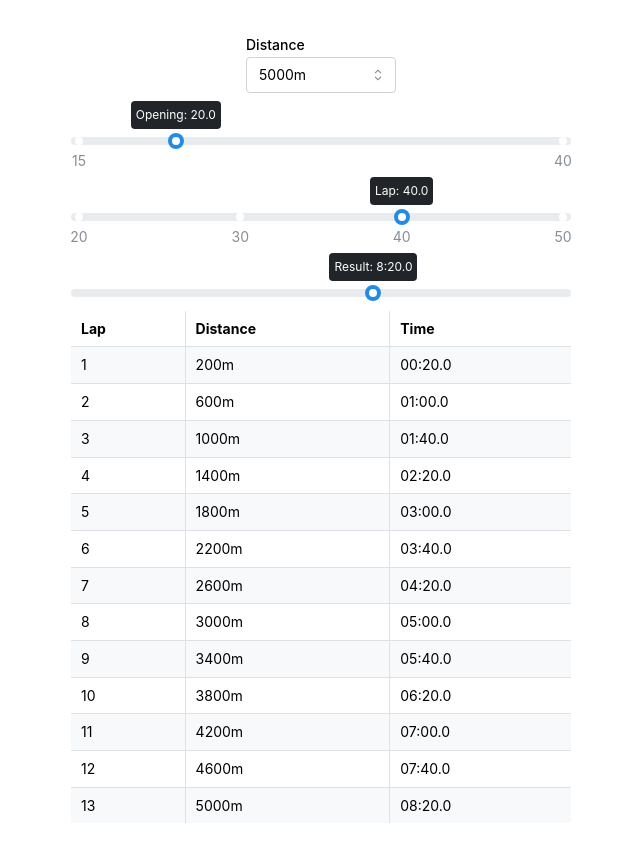
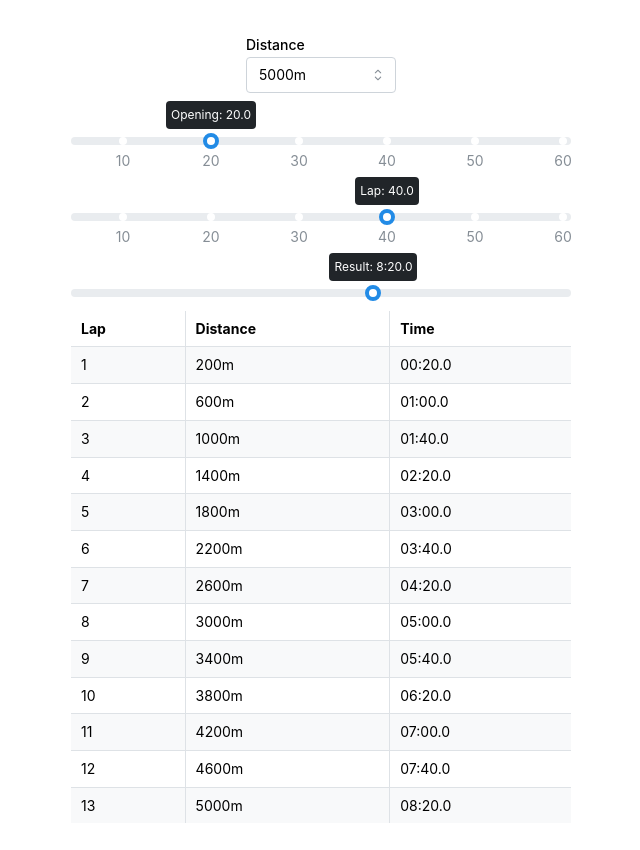
Before and after one commit to morteako/skatetimes, a React (Vite) app: page / in a window 1280 px wide. Shown: the top 850 px of the page, without its empty margins (225-865 px from the left). Built offline with nearby package versions, Linux system fonts and the light colour scheme.

Commit message:
change minmax

```diff
--- a/src/splits.tsx
+++ b/src/splits.tsx
@@ -61,22 +61,22 @@ function getOpeningPct(distance: DistanceInfo) {
   }
 }
 
-function getOpeningMinMax(distance: DistanceInfo) {
-  switch (distance.distance) {
-    case 500:
-      return [9, 20];
-    case 1000:
-      return [14, 30];
-    case 1500:
-      return [20, 40];
-    case 3000:
-      return [15, 40];
-    case 5000:
-      return [15, 40];
-    case 10000:
-      return [25, 60];
-  }
-}
+// function getOpeningMinMax(distance: DistanceInfo) {
+//   switch (distance.distance) {
+//     case 500:
+//       return [9, 20];
+//     case 1000:
+//       return [14, 30];
+//     case 1500:
+//       return [20, 40];
+//     case 3000:
+//       return [15, 40];
+//     case 5000:
+//       return [15, 40];
+//     case 10000:
+//       return [25, 60];
+//   }
+// }
 
 type Mode = { type: 'result'; result: number } | { type: 'laps'; lap: number; opening: number };
 
@@ -184,7 +184,6 @@ function Splits(props: { secOpening: number; secLap: number; distance: DistanceI
 }
 
 function OpeningSlider(props: { distance: DistanceInfo; sec: number; setSec: (n: number) => void }) {
-  const [min, max] = getOpeningMinMax(props.distance);
   return (
     <Slider
       color="blue"
@@ -200,9 +199,9 @@ function OpeningSlider(props: { distance: DistanceInfo; sec: number; setSec: (n:
       step={0.1}
       size={'md'}
       labelAlwaysOn
-      min={min}
-      max={max}
-      marks={[min, max].map(secs => ({
+      min={5}
+      max={60}
+      marks={[10, 20, 30, 40, 50, 60].map(secs => ({
         value: secs,
         label: secs,
       }))}
@@ -227,9 +226,9 @@ function LapTimeSlider(props: { secLap: number; setSecLap: (n: number) => void }
       step={0.1}
       size={'md'}
       labelAlwaysOn
-      min={20}
-      max={50}
-      marks={[20, 30, 40, 50].map(secs => ({
+      min={5}
+      max={60}
+      marks={[10, 20, 30, 40, 50, 60].map(secs => ({
         value: secs,
         label: secs,
       }))}
```
